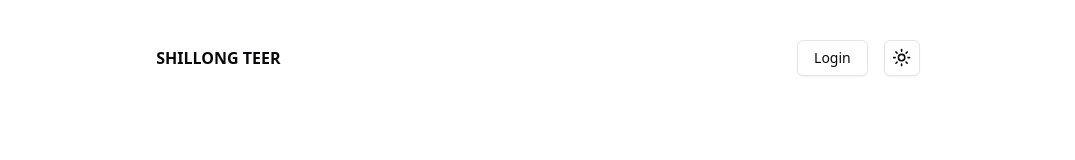
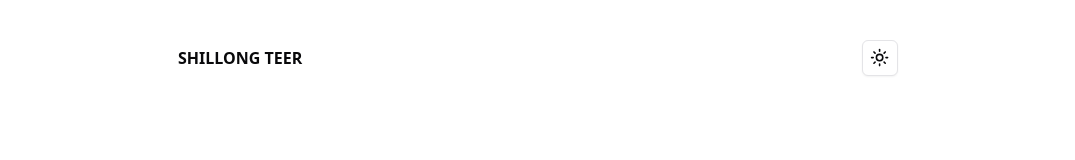
Before and after one commit to Jotish03/nextjs-shillongteer, a Next.js app: page / in a window 1280 px wide. Shown: the top 160 px of the page, without its empty margins (102-1177 px from the left). Built offline with nearby package versions, Linux system fonts and the light colour scheme; no server answers; the database is empty.

Commit message:
login button remved

```diff
--- a/components/navigation/header.js
+++ b/components/navigation/header.js
@@ -10,9 +10,9 @@
   const { data: session, status } = useSession();
 
   const router = useRouter();
-  const handleLoginButtonRoute = () => {
-    router.push("/user-auth/user-login");
-  };
+  // const handleLoginButtonRoute = () => {
+  //   router.push("/user-auth/user-login");
+  // };
 
   return (
     <main className="flex items-center justify-around mt-10">
@@ -21,7 +21,7 @@
       </Link>
 
       <div className="flex items-center gap-2">
-        {!session && (
+        {/* {!session && (
           <Button
             type="button"
             variant="outline"
@@ -30,7 +30,7 @@
           >
             Login
           </Button>
-        )}
+        )} */}
         {session && (
           <>
             <Profile />
```
